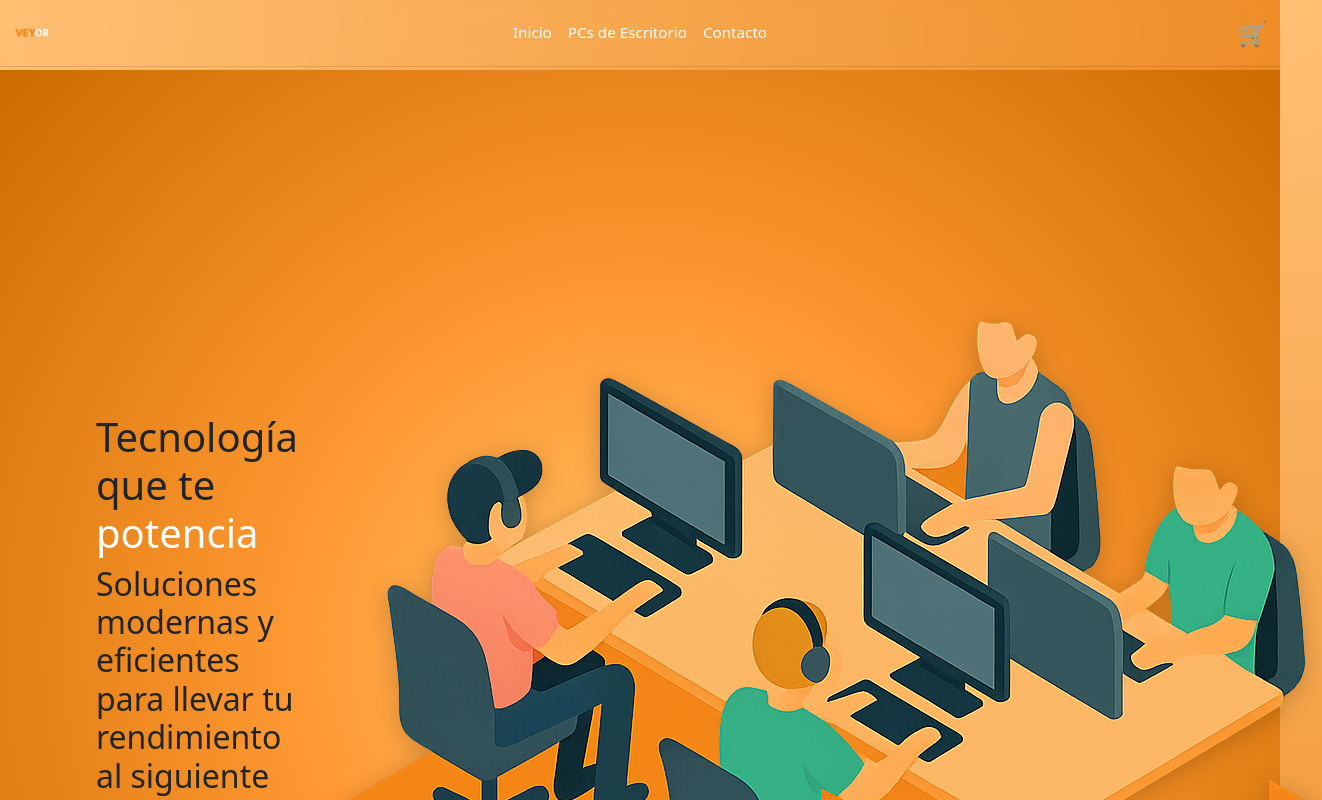
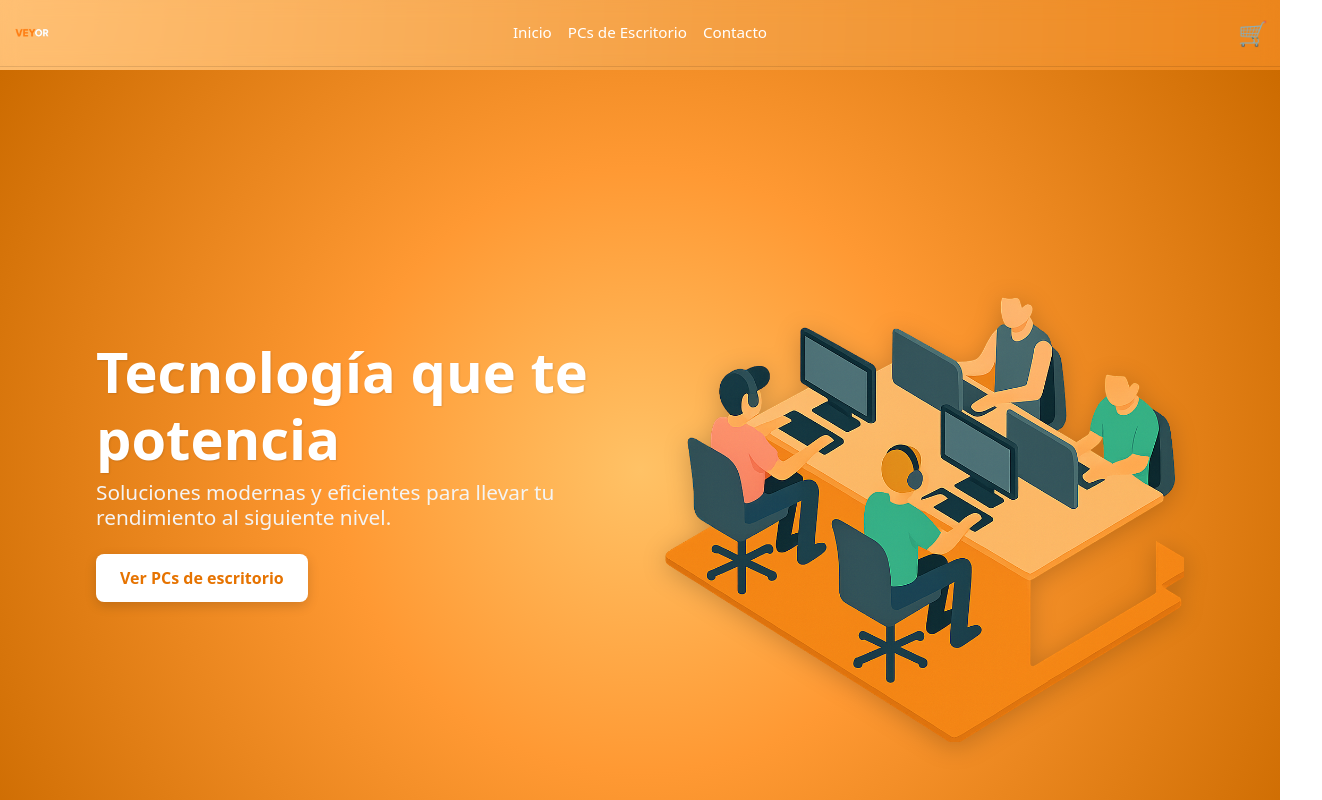
Before and after one commit to pablovenica7/Tech-Ecommerce, a React (Vite) app: page / in a window 1280 px wide. Shown: the top 800 px of the page, 1322 px wide, since content can reach past the window. Built offline with nearby package versions, Linux system fonts and the light colour scheme.

Commit message:
Update Home.jsx

```diff
--- a/src/pages/Home.jsx
+++ b/src/pages/Home.jsx
@@ -1,22 +1,25 @@
 import "./Home.css";
-import personasImg from "../assets/img-home.png";
+import personas from "../assets/img-home.png";
 import { Link } from "react-router-dom";
 
 export function Home() {
   return (
-    <section className="hero-section">
-      <div className="hero-content">
+    <main className="hero-section fade-in">
+      <div className="hero-text">
         <h1>
-          Tecnología que te <span style={{ color: "#fff" }}>potencia</span>
+          Tecnología que te <span className="highlight">potencia</span>
         </h1>
         <h2>
           Soluciones modernas y eficientes para llevar tu rendimiento al siguiente nivel.
         </h2>
         <Link to="/pcs">
-          <button className="btn btn-home">Ver PCs de escritorio</button>
+          <button className="btn-cta">Ver PCs de escritorio</button>
         </Link>
       </div>
-      <img className="hero-img" src={personasImg} alt="Personas usando computadoras" />
-    </section>
+
+      <div className="hero-image">
+        <img src={personas} alt="Personas usando computadoras" className="hero-img" />
+      </div>
+    </main>
   );
 }
```
